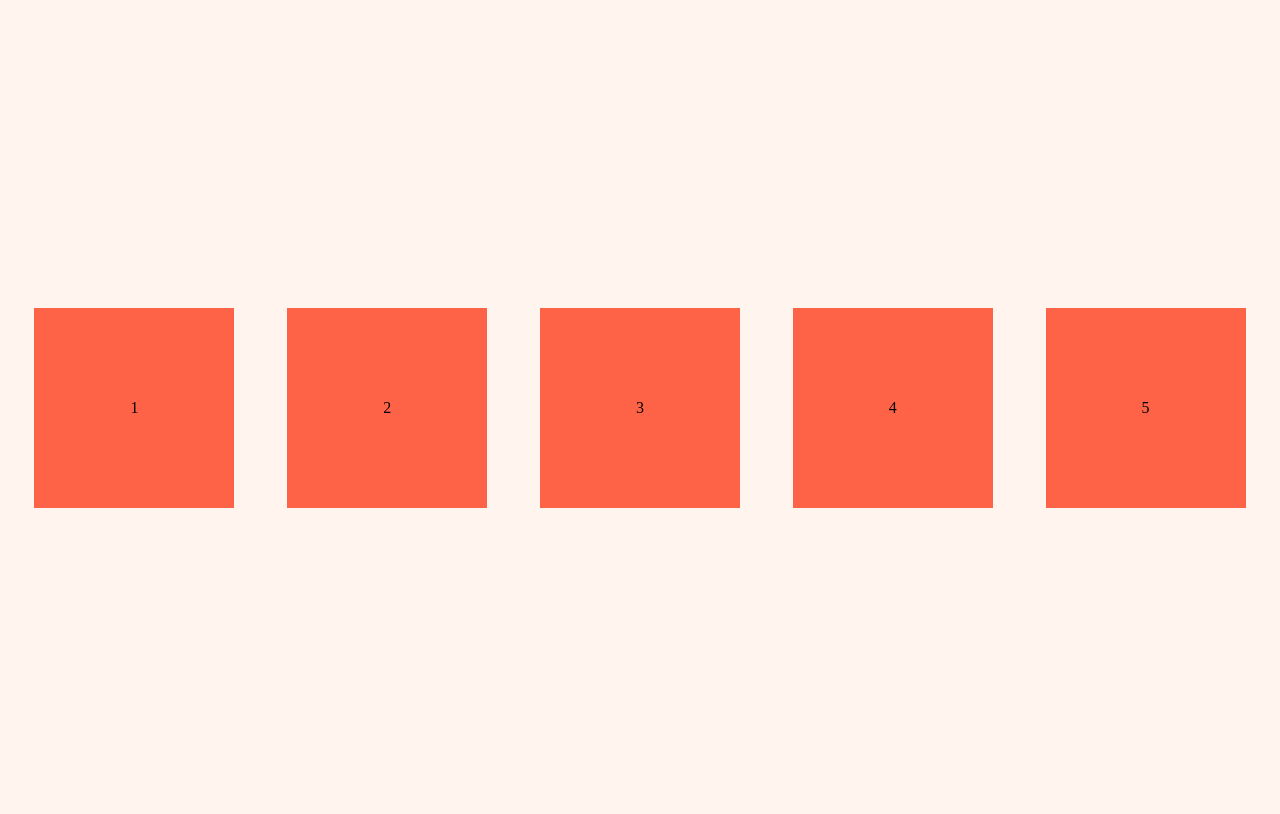
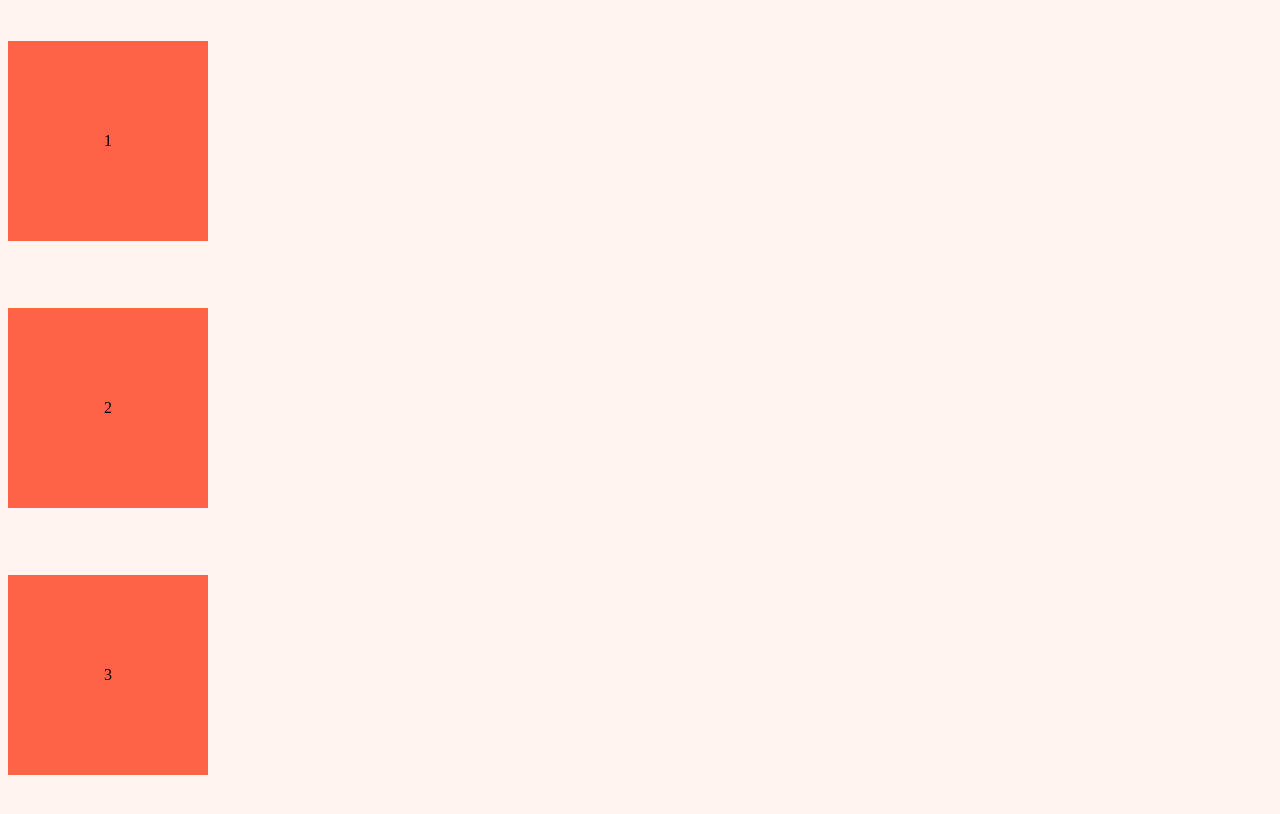
Before and after one commit to parangwave/css-layout-master-class, a website built with Vite: page index.html in a window 1280 px wide. Built offline with nearby package versions, Linux system fonts and the light colour scheme.

Commit message:
Main axis, Cross axis when flex-direction: column

```diff
--- a/index.html
+++ b/index.html
@@ -4,15 +4,13 @@
     <meta charset="UTF-8" />
     <meta name="viewport" content="width=device-width, initial-scale=1.0" />
     <link rel="stylesheet" href="style.css" />
-    <title>Main Axis, Cross Axis</title>
+    <title>Main Axis, Cross Axis Pt.2</title>
   </head>
   <body>
     <div class="parent">
       <div class="box">1</div>
       <div class="box">2</div>
       <div class="box">3</div>
-      <div class="box">4</div>
-      <div class="box">5</div>
     </div>
   </body>
 </html>
--- a/style.css
+++ b/style.css
@@ -11,17 +11,23 @@ body {
   height: 100vh;
   display: flex;
   /* ⭐ default, 수평적 */
-  flex-direction: row;
+  /* flex-direction: row;  */
 
   /* 수직적 */
-  /* flex-direction: column;  */
+  flex-direction: column;
 
-  /* mv items on main-axis */
+  /* justify-content -> mv items on main-axis */
+  /* justify-content: flex-start; */
+  /* flex-start: main-axis의 시작  */
+
+  /* justify-content: flex-end; */
+  /* flex-end: main-axis의 시작  */
+
   justify-content: space-around;
 
-  /* mv items on cross-axis */
+  /* align-items -> mv items on cross-axis */
   /* align-items: stretch; */ /* element의 크기가 정해지지 x  */
-  align-items: center;
+  align-items: flex-start;
 
   gap: 10;
 }
```
